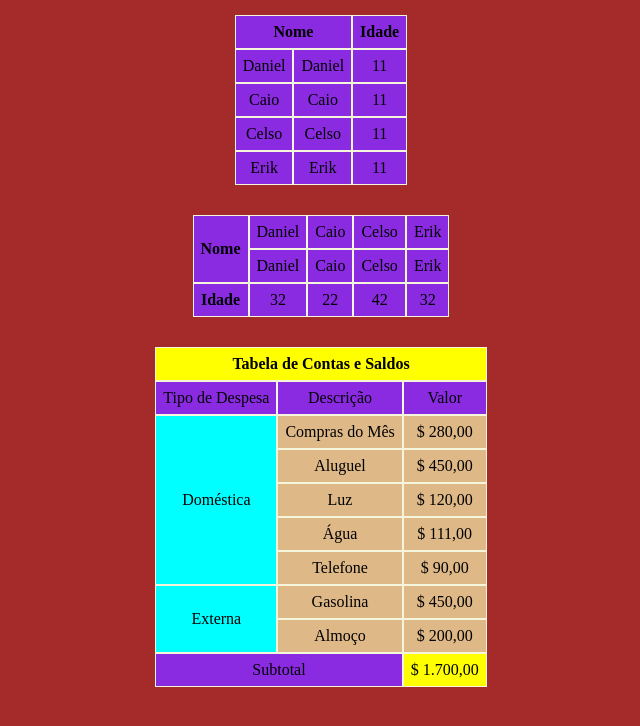
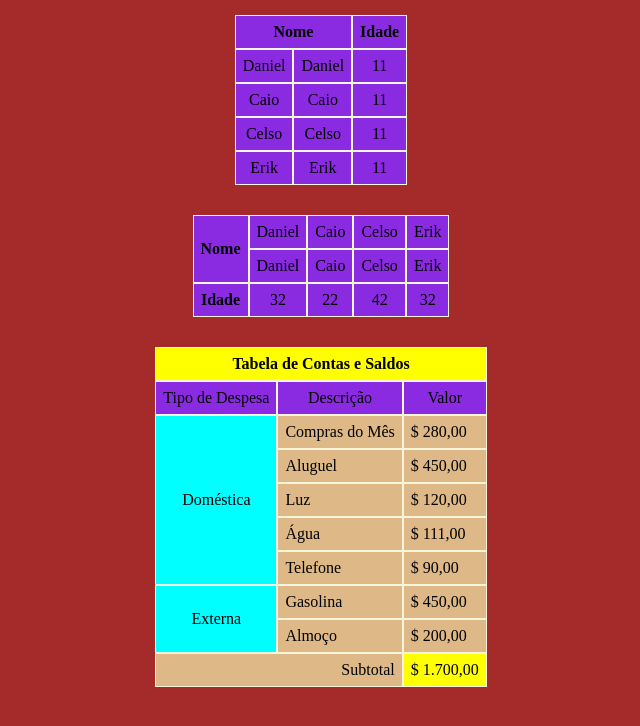
Before and after one commit to timedev-net/fundamentos-web, a plain HTML site: page 2022-09-05_aula_tabelas/index.html in a window 1280 px wide. Shown: the whole page, without its empty margins (319-959 px from the left). Drawn offline with Linux system fonts and the light colour scheme.

Commit message:
tarefa de tabelas concluída

```diff
--- a/2022-09-05_aula_tabelas/index.html
+++ b/2022-09-05_aula_tabelas/index.html
@@ -100,7 +100,7 @@
       <td class="item">$ 200,00</td>
     </tr>
     <tr>
-      <td colspan="2">Subtotal</td>
+      <td class="itemfinal" colspan="2">Subtotal</td>
       <td style="background-color: yellow;">$ 1.700,00</td>
     </tr>
   </table>
--- a/2022-09-05_aula_tabelas/style.css
+++ b/2022-09-05_aula_tabelas/style.css
@@ -27,4 +27,10 @@ td, th {
 
 .item {
   background-color: burlywood;
+  text-align: start;
 }
+
+.itemfinal {
+  background-color: burlywood;
+  text-align: end;
+}
```
